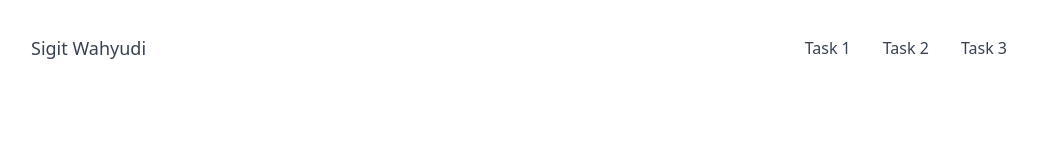
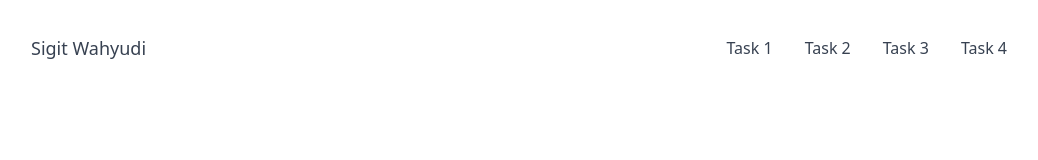
Before and after one commit to sgitwhyd/talent-growth-submission, a React (Vite) app: page / in a window 1280 px wide. Shown: the top 160 px of the page, without its empty margins (113-1151 px from the left). Built offline with nearby package versions, Linux system fonts and the light colour scheme.

Commit message:
feat: creat link for task 4

```diff
--- a/src/components/navbar/navbar.component.jsx
+++ b/src/components/navbar/navbar.component.jsx
@@ -73,6 +73,13 @@ const Navbar = () => {
 								Task 3
 							</Link>
 						</li>
+						<li>
+							<Link
+								className='md:p-4 py-2 block hover:text-purple-400'
+								to='task-4'>
+								Task 4
+							</Link>
+						</li>
 					</ul>
 				</div>
 			</nav>
```
